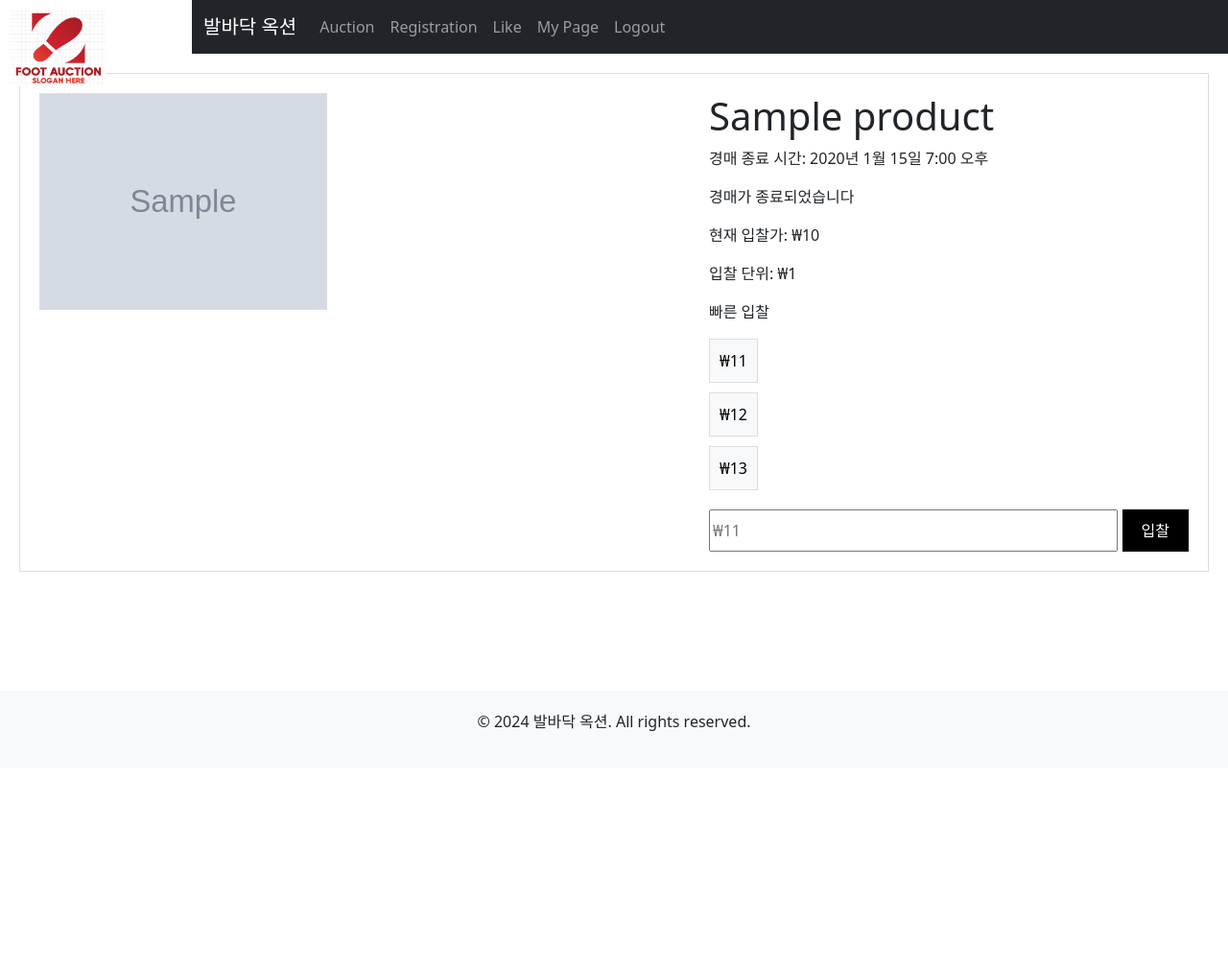
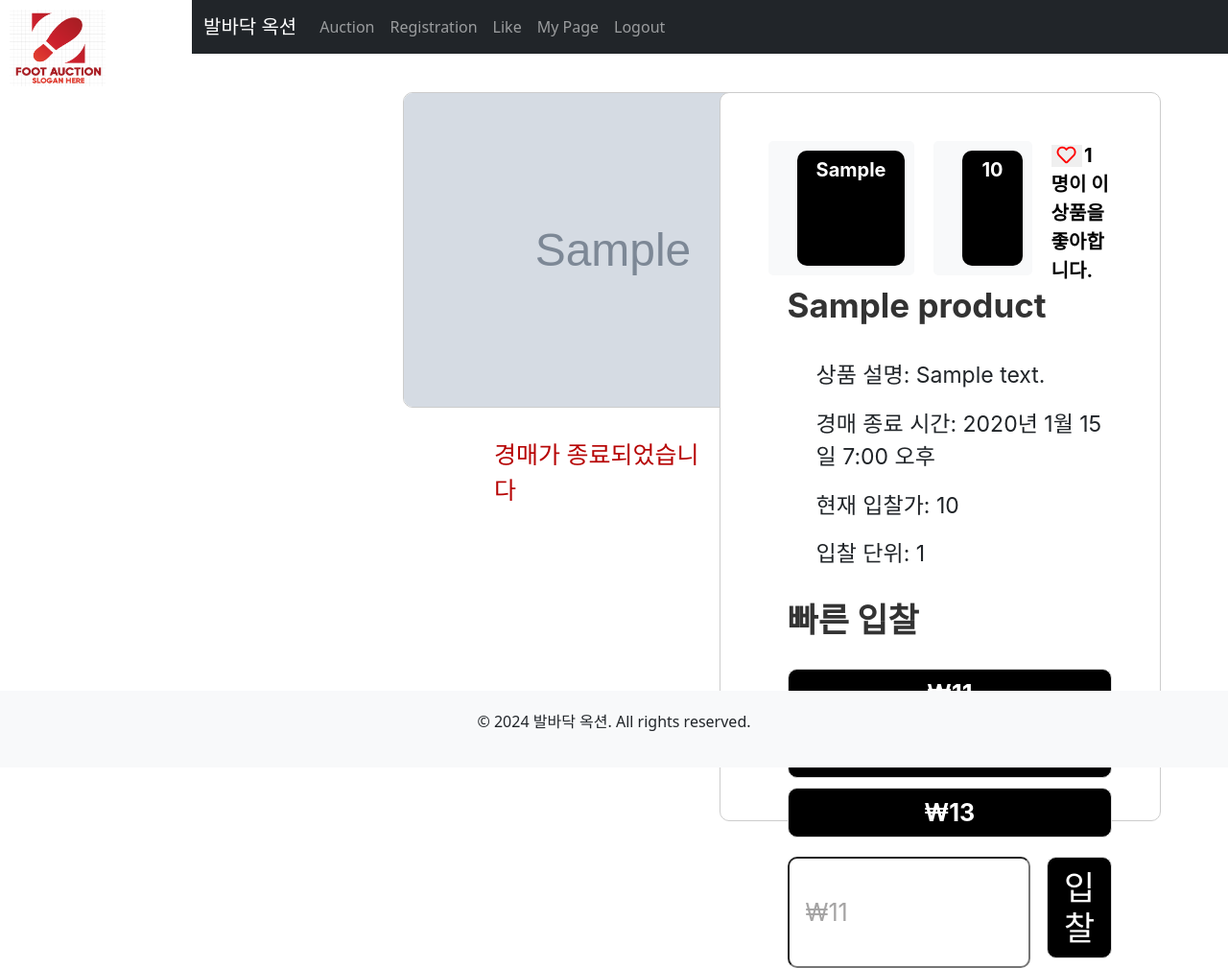
Before and after one commit to e-commerce-django/e-commerce, a Django app: page /orders/bid_participation/1/ in a window 1280 px wide. Shown: the whole page at 96% size. Before the commit the page ends 762 px from the top, so only its background shows below. Run offline with Django 5.2, Linux system fonts and the light colour scheme; a user stored in the database is signed in; tables that the repository leaves empty hold one stand-in row (values such as "Sample post"); grey boxes marked "Sample" are stand-in pictures; parts of the project's set-up code (start-up, migrations or seed data) failed here and were passed over; some libraries are stand-ins or nearby versions.

Commit message:
입찰 페이지 디자인

```diff
--- a/orders/templates/orders/bid_participation_form.html
+++ b/orders/templates/orders/bid_participation_form.html
@@ -1,108 +1,74 @@
-<!DOCTYPE html>
-<html lang="en">
-<head>
-    <meta charset="UTF-8">
-    <title>Auction Page</title>
-    <style>
-        .auction-container {
-            display: flex;
-            align-items: flex-start;
-            margin: 20px;
-            padding: 20px;
-            border: 1px solid #ddd;
-            background-color: #fff;
-        }
-
-        .auction-image img {
-            margin: auto;
-            max-width: 300px;
-            height: auto;
-            border: 1px solid #ddd;
-        }
-
-        .auction-details {
-            max-width: 500px;
-            width: 100%;
-            margin-left: auto;
-        }
-
-        .quick-bid-options button {
-            display: block;
-            margin-bottom: 10px;
-            padding: 10px;
-            background-color: #f8f9fa;
-            border: 1px solid #ddd;
-            cursor: pointer;
-        }
-
-        .custom-bid {
-            display: flex;
-            margin-top: 20px;
-        }
-
-        .custom-bid input {
-            flex-grow: 1;
-            margin-right: 5px;
-        }
-
-        .custom-bid button {
-            padding: 10px 20px;
-            background-color: #000000;
-            border: none;
-            color: white;
-            cursor: pointer;
-        }
-    </style>
-</head>
-<body>
 {% extends 'base.html' %}
+{% load static %}
 
 {% block content %}
+<link href="https://cdn.jsdelivr.net/npm/bootstrap@5.3.2/dist/css/bootstrap.min.css" rel="stylesheet">
+<link rel="stylesheet" href="{% static 'products/style.css' %}">
+
+<div class="product-detail-container">
+  <div class="product-image">
+      <img src="{{ product.image_url }}" alt="Product Image" class="img-fluid">
+      {% if product.product_status %}
+          <p id="time-remaining" class="time-remaining">경매 종료까지 남은 시간: 계산 중...</p>
+      {% else %}
+          <p class="time-remaining">경매가 종료되었습니다.</p>
+      {% endif %}
+  </div>
+    {% with current_bid=product.present_max_bid_price|default_if_none:product.min_bid_price %}
+    <div class="bid-product-info" data-current-bid="{{ current_bid }}" data-bid-increment="{{ product.bid_increment }}">
+        <div class="info-container">
+            <div class="info-item">
+                <span class="info-content">{{ product.category }}</span>
+            </div>
+            <div class="info-item">
+                <span class="info-content">{{ product.size }}</span>
+            </div>
+        <form class="like-item" method="post" action="{% url 'products:product_like_toggle' pk=product.pk %}">
+            {% csrf_token %}
+            <button style='border:none;'>
+            {% if request.user in product.likes.all %}
+                <i class="far fa-heart" style="color:red; font-size: 20px;"></i>
+            {% else %}
+                <i class="fas fa-heart" style="color:white; font-size: 20px;"></i>
+            {% endif %}
+            </button>
+            <span class="like-font">
+            {{ product.likes.all|length }} 명이 이 상품을 좋아합니다.
+            </span>
+        </form>
+        </div>
+        <h1>{{ product.name }}</h1>
+        <p>상품 설명: {{ product.description }}</p>
+        <p>경매 종료 시간: {{ product.auction_end_time }}</p>
+        <p>현재 입찰가: {{ current_bid }}</p>
+        <p>입찰 단위: {{ product.bid_increment }}</p>
         <form id="bid_form" action="{% url 'orders:bid_participation' product.id %}" method="POST">
             {% csrf_token %}
             <input type="hidden" name="product" value="{{ product.id }}">
             <input type="hidden" id="bid_price" name="price" value="">
-
-        {% with current_bid=product.present_max_bid_price|default_if_none:product.min_bid_price %}
-        <div class="auction-container" data-current-bid="{{ current_bid }}" data-bid-increment="{{ product.bid_increment }}">
-            <!-- 상품 이미지 -->
-            <div class="auction-image">
-                <img src="{{ product.image_url }}" alt="Product Image" />
-            </div>
-
-            <!-- 상품 상세 정보 -->
-            <div class="auction-details">
-                <h1>{{ product.name }}</h1>
-                <p>경매 종료 시간: {{ product.auction_end_time }}</p>
-                {% if product.product_status %}
-                <p id="time-remaining">남은 시간: 계산 중...</p>
-                <p>현재 입찰가: ₩{{ current_bid }}</p>
-                <p>입찰 단위: ₩{{ product.bid_increment }}</p>
-                <!-- 빠른 입찰 옵션 -->
-                <p>빠른 입찰</p>
+            <h2>빠른 입찰<h2>
+            <div class="quick-bid-options-content">
                 <div class="quick-bid-options">
                     <button type="button" onclick="setBid(1)">₩{{ current_bid|add:product.bid_increment }}</button>
                     <button type="button" onclick="setBid(2)">₩{{ current_bid|add:product.bid_increment|add:product.bid_increment }}</button>
                     <button type="button" onclick="setBid(3)">₩{{ current_bid|add:product.bid_increment|add:product.bid_increment|add:product.bid_increment }}</button>
                 </div>
-                <!-- 사용자 지정 입찰 -->
+            </div>
             <div class="custom-bid">
                 <input type="number" id="custom_bid_input" placeholder="₩{{ current_bid|add:product.bid_increment }}" />
                 <button type="button" onclick="setCustomBid()">입찰</button>
             </div>
-                {% endif %}
-            </div>
+        </form>
     </div>
     {% endwith %}
-    </form>
+</div>
+
 <script>
     // 카운트다운 할 날짜 설정
     var countDownDate = new Date("{{ product.auction_end_time|date:'Y/m/d H:i:s' }}").getTime();
 
-
     // 1초마다 카운트 다운 업데이트
     var countdownfunction = setInterval(function() {
-
         // 현재 날짜와 시간 가져오기
         var now = new Date().getTime();
 
@@ -126,9 +92,8 @@
         }
     }, 1000);
 
-
     function setBid(multiplier) {
-            var container = document.querySelector('.auction-container');
+        var container = document.querySelector('.bid-product-info');
         var base = parseInt(container.getAttribute('data-current-bid'), 10);
         var increment = parseInt(container.getAttribute('data-bid-increment'), 10);
         var newBid = base + increment * multiplier;
@@ -147,5 +112,3 @@
     }
 </script>
 {% endblock %}
-</body>
-</html>
--- a/products/static/products/style.css
+++ b/products/static/products/style.css
@@ -165,3 +165,91 @@
     font-weight: bold;
     color: #000000;
 }
+.quick-bid-options-content {
+    font-weight: bold;
+    font-size: 20px;
+    border-radius: 5px;
+}
+.quick-bid-options button {
+    display: block; /* 버튼을 블록 요소로 설정 */
+    width: 100%; /* 버튼의 너비를 부모 요소의 너비에 맞춤 */
+    margin-bottom: 10px; /* 버튼 하단의 여백 */
+    padding: 10px; /* 버튼 내부의 패딩 */
+    background-color: #000; /* 버튼의 배경 색상 */
+    color: #fff; /* 버튼의 텍스트 색상 */
+    border: 1px solid #ddd; /* 버튼의 테두리 */
+    cursor: pointer; /* 커서를 포인터로 설정 */
+    border-radius: 10px; /* 버튼의 둥근 모서리 */
+    font-size: 25px;
+    font-weight: bold;
+}
+.bid-product-info {
+    width: 40%; /* 정보 영역 너비 조정 */
+    padding: 50px; /* 내부 패딩 */
+    background-color: #ffffff; /* 배경색 */
+    font-family: 'Inter', sans-serif;
+    font-size: 40px; /* 레이블 폰트 크기 조정 */
+    border-radius: 10px; /* 둥근 모서리 */
+    border: 1px solid #ccc; /* 경계선 추가 */
+    margin-right: 50px;
+    height: auto;
+    min-height: 500px;
+}
+.bid-product-info h1 {
+    font-size: 35px; /* 제목 크기 */
+    color: #333; /* 제목 색상 */
+    font-weight: bold;
+    margin-bottom: 35px;
+    margin-left: 20px;
+}
+
+.bid-product-info p {
+    font-size: 23px; /* 문단 텍스트 크기 */
+    margin-top: 15px; /* 문단 간격 */
+    margin-left: 50px;
+}
+.bid-product-info h2 {
+    font-size: 35px; /* 제목 크기 */
+    color: #333; /* 제목 색상 */
+    font-weight: bold;
+    margin-top: 30px;
+    margin-left: 20px;
+}
+.custom-bid {
+    display: flex;
+    margin-top: 20px;
+}
+.custom-bid input{
+    border-radius: 10px;
+    font-size: 25px;
+    width: 75%;
+}
+.custom-bid input::placeholder{
+    padding-left: 15px;
+    color: #a5a4a4;
+}
+.custom-bid button{
+    width: 20%; /* 버튼의 너비를 부모 요소의 너비에 맞춤 */
+    margin-bottom: 10px; /* 버튼 하단의 여백 */
+    padding: 10px; /* 버튼 내부의 패딩 */
+    background-color: #000; /* 버튼의 배경 색상 */
+    color: #fff; /* 버튼의 텍스트 색상 */
+    border: 1px solid #ddd; /* 버튼의 테두리 */
+    cursor: pointer; /* 커서를 포인터로 설정 */
+    border-radius: 10px; /* 버튼의 둥근 모서리 */
+    margin-left: 5%;
+    font-size: 35px;
+    font-weight: 500;
+}
+.bid-form{
+    width: 40%; /* 정보 영역 너비 조정 */
+    padding: 50px; /* 내부 패딩 */
+    background-color: #ffffff; /* 배경색 */
+    font-family: 'Inter', sans-serif;
+    font-size: 40px; /* 레이블 폰트 크기 조정 */
+    border-radius: 10px; /* 둥근 모서리 */
+    border: 1px solid #ccc; /* 경계선 추가 */
+    margin-right: 50px;
+    height: auto;
+    min-height: 150px;
+}
--- a/products/templates/products/product_detail.html
+++ b/products/templates/products/product_detail.html
@@ -34,6 +34,7 @@
         <span class="like-font">
           {{ product.likes.all|length }} 명이 이 상품을 좋아합니다.
         </span>
+      </form>
     </div>
       <h1>{{ product.name }}</h1>
       <p>상품 설명: {{ product.description }}</p>
```
Lines whose indentation alone changed are shown as unchanged.
